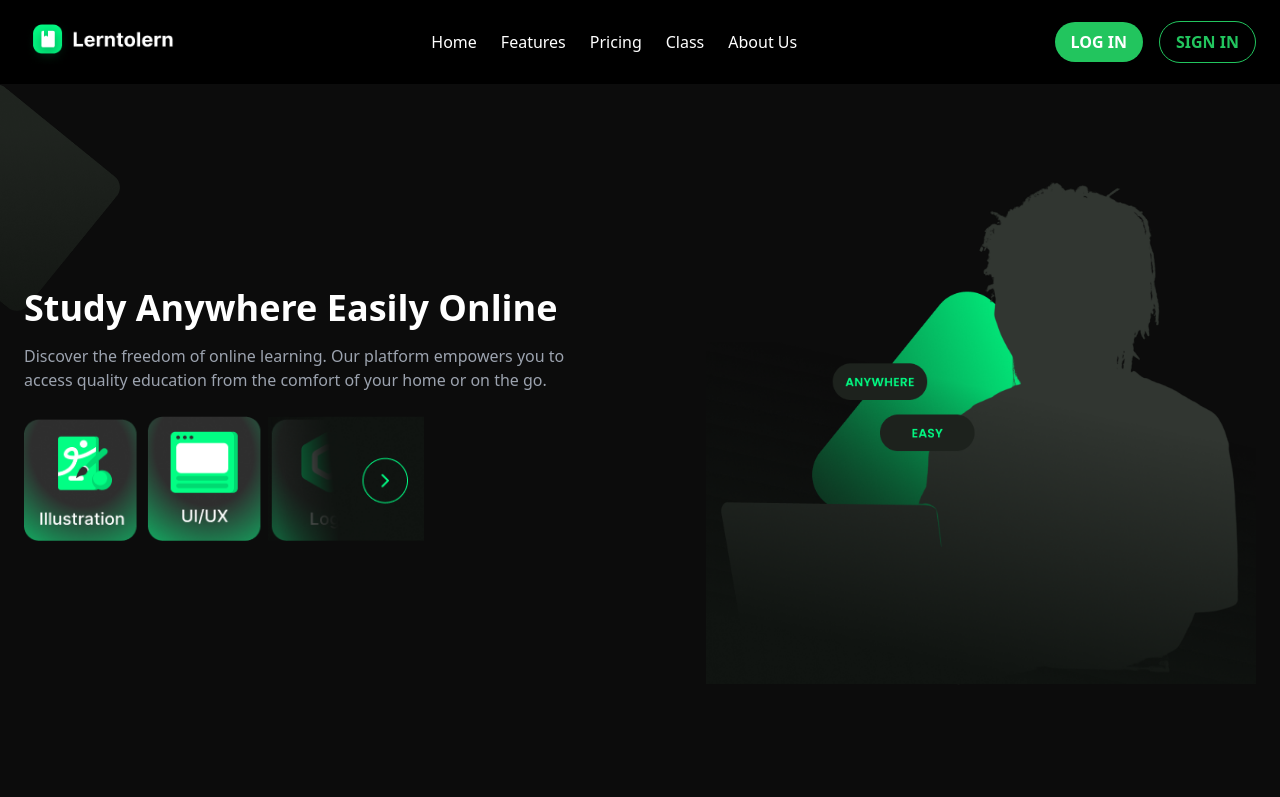
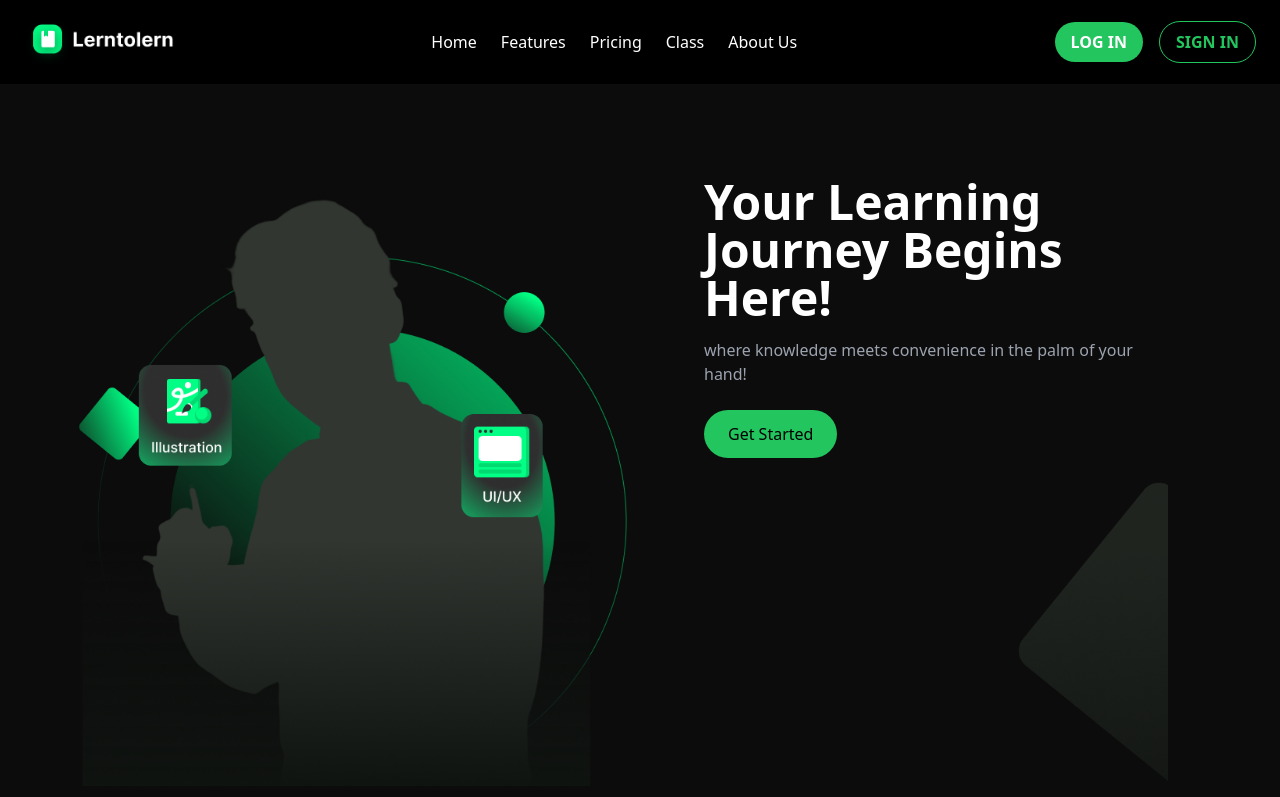
Before and after one commit to gabrielts212/MicrosoftAuthPage, a Next.js app: page / in a window 1280 px wide. Shown: the top 797 px of the page. Built offline with nearby package versions, Linux system fonts and the light colour scheme; what @azure/msal-react would draw is missing.

Commit message:
feat: learning

```diff
--- a/src/components/aboutus/aboutus.js
+++ b/src/components/aboutus/aboutus.js
@@ -6,13 +6,13 @@ const Aboutus = () => {
     <div className="bg-[#0c0c0c] text-white py-12 px-6">
       <div className="container mx-auto flex flex-col md:flex-row items-center justify-center relative pb-20">
         <div className="relative w-full md:w-1/2 flex justify-center items-center space-y-6 md:space-y-0 ">
-          <button className="absolute left-0 bg-green-500 text-white rounded-full p-3 focus:outline-none focus:ring-2 focus:ring-green-400">
+          <button className=" hover:bg-green-400 absolute left-0 bg-green-500 text-white rounded-full p-3 focus:outline-none focus:ring-2 focus:ring-green-400">
             <span className="text-3xl">{"<"}</span>
           </button>
           <div className="relative ">
             <Image src={Imageaboutus} alt="Logo"  objectFit="cover" width={260} height={260}/>
           </div>
-          <button className="absolute right-0 bg-green-500 text-white rounded-full p-3 focus:outline-none focus:ring-2 focus:ring-green-400">
+          <button className=" hover:bg-green-400 absolute right-0 bg-green-500 text-white rounded-full p-3 focus:outline-none focus:ring-2 focus:ring-green-400">
             <span className="text-3xl">{">"}</span>
           </button>
         </div>
--- a/src/components/classe/classe.js
+++ b/src/components/classe/classe.js
@@ -47,7 +47,7 @@ const Classe = () => {
           ))}
         </div>
         <div className="flex justify-center mt-8">
-          <button className="bg-green-500  text-black px-6 py-2 rounded-full hover:bg-green-600 focus:ring-2 focus:ring-green-400">
+          <button className=" hover:bg-green-400 bg-green-500  text-black px-6 py-2 rounded-full hover:bg-green-600 focus:ring-2 focus:ring-green-400">
             Show More
           </button>
         </div>
--- a/src/components/features/features.js
+++ b/src/components/features/features.js
@@ -7,8 +7,8 @@ import Backgroundtext from "../../assets/backgroundtext.png";
 const Features = () => {
   return (
     <div className="relative bg-[#0c0c0c] text-white py-12 px-6 flex justify-center">
-      <div className="absolute inset-0">
-        <Image src={Backgroundtext} alt="Background" width={120} height={120} />
+      <div className="absolute inset-0   ">
+        <Image src={Backgroundtext} alt="Background" width={150} height={120} />
       </div>
       <div className="relative max-w-7xl w-full flex flex-col lg:flex-row items-center justify-between ">
         <div className="w-full lg:w-1/2 text-center lg:text-left mb-12 lg:mb-0 lg:pr-8">
--- a/src/components/footer/footer.js
+++ b/src/components/footer/footer.js
@@ -22,16 +22,16 @@ const Footer = () => {
             <Link href="/">
               <span className="hover:text-green-500 cursor-pointer">Home</span>
             </Link>
-            <Link href="/features">
+            <Link href="/">
               <span className="hover:text-green-500 cursor-pointer">Features</span>
             </Link>
-            <Link href="/pricing">
+            <Link href="/">
               <span className="hover:text-green-500 cursor-pointer">Pricing</span>
             </Link>
-            <Link href="/class">
+            <Link href="/">
               <span className="hover:text-green-500 cursor-pointer">Class</span>
             </Link>
-            <Link href="/about-us">
+            <Link href="/">
               <span className="hover:text-green-500 cursor-pointer">About Us</span>
             </Link>
           </nav>
--- a/src/components/header/header.js
+++ b/src/components/header/header.js
@@ -45,22 +45,22 @@ const Header = () => {
               Home
             </span>
           </Link>
-          <Link href="/features" passHref>
+          <Link href="/" passHref>
             <span className="block mt-4 lg:inline-block lg:mt-0 text-white hover:text-green-400 cursor-pointer">
               Features
             </span>
           </Link>
-          <Link href="/pricing" passHref>
+          <Link href="/" passHref>
             <span className="block mt-4 lg:inline-block lg:mt-0 text-white hover:text-green-400 cursor-pointer">
               Pricing
             </span>
           </Link>
-          <Link href="/class" passHref>
+          <Link href="/" passHref>
             <span className="block mt-4 lg:inline-block lg:mt-0 text-white hover:text-green-400 cursor-pointer">
               Class
             </span>
           </Link>
-          <Link href="/about-us" passHref>
+          <Link href="/" passHref>
             <span className="block mt-4 lg:inline-block lg:mt-0 text-white hover:text-green-400 cursor-pointer">
               About Us
             </span>
--- a/src/components/learning/learning.js
+++ b/src/components/learning/learning.js
@@ -1,52 +1,39 @@
 import Image from 'next/image';
+import Imagehome from "../../assets/imagehome.png";
+import Imagelateral from "../../assets/imagelateral.png";
 
 const Learning = () => {
   return (
-    <div className="bg-[#0c0c0c] text-white py-12 px-6">
-      <div className="container mx-auto flex flex-col lg:flex-row items-center justify-between">
-        <div className="relative w-full lg:w-1/2 flex justify-center lg:justify-start mb-12 lg:mb-0">
-          <div className="relative w-72 h-72">
-            {/* <Image
-              src="/mnt/data/image.png"
-              alt="Online Learning"
-              layout="fill"
-              objectFit="cover"
-              className="rounded-full"
-            /> */}
-            <div className="absolute top-0 left-0 flex flex-col items-center space-y-2">
-              <div className="relative w-16 h-16 mb-2">
-                {/* <Image
-                  src="/mnt/data/image.png"
-                  alt="Illustration"
-                  layout="fill"
-                  objectFit="cover"
-                  className="rounded-lg"
-                /> */}
-              </div>
-              <span>Illustration</span>
-            </div>
-            <div className="absolute bottom-0 right-0 flex flex-col items-center space-y-2">
-              <div className="relative w-16 h-16 mb-2">
-                {/* <Image
-                  src="/mnt/data/image.png"
-                  alt="UI/UX"
-                  layout="fill"
-                  objectFit="cover"
-                  className="rounded-lg"
-                /> */}
-              </div>
-              <span>UI/UX</span>
-            </div>
-          </div>
+    <div className="relative bg-[#0c0c0c] text-white min-h-screen flex flex-col lg:flex-row items-center justify-center lg:justify-between px-4 lg:px-16">
+      <div className="w-full lg:w-1/2 flex items-center justify-center p-4 lg:p-0">
+        <div className="relative">
+          <Image
+            src={Imagehome}
+            alt="Background Image"
+            width={550}
+            height={550}
+            className="object-contain"
+          />
         </div>
-        <div className="lg:w-1/2 text-center lg:text-left">
-          <h2 className="text-4xl font-bold mb-4">Your Learning Journey Begins Here!</h2>
-          <p className="text-gray-400 mb-6">
-            Where knowledge meets convenience in the palm of your hand!
-          </p>
-          <button className="bg-green-500 text-white px-6 py-2 rounded-full hover:bg-green-600 focus:ring-2 focus:ring-green-400">
-            Get Started
-          </button>
+      </div>
+      <div className="w-full lg:w-1/2 flex flex-col justify-center items-center lg:items-start p-4 lg:p-12 lg:pl-16">
+        <h2 className="text-3xl lg:text-5xl font-bold mb-4 text-center lg:text-left max-w-md">
+          Your Learning Journey Begins Here!
+        </h2>
+        <p className="text-gray-400 mb-6 text-center lg:text-left max-w-md">
+          where knowledge meets convenience in the palm of your hand!
+        </p>
+        <button className="bg-green-500 text-black px-6 py-3 rounded-full mb-6 hover:bg-green-400 transition-colors duration-300">
+          Get Started
+        </button>
+        <div className="relative w-full flex justify-center lg:justify-end">
+          <Image
+            src={Imagelateral}
+            alt="Right Image"
+            width={150}
+            height={150}
+            className="object-contain"
+          />
         </div>
       </div>
     </div>
--- a/src/components/pricing/pricing.js
+++ b/src/components/pricing/pricing.js
@@ -50,7 +50,7 @@ const PricingClass = () => {
           ))}
         </div>
         <div className="flex justify-center mt-8">
-          <button className="bg-green-500 text-black px-6 py-2 rounded-full hover:bg-green-600 focus:ring-2 focus:ring-green-400">
+          <button className=" hover:bg-green-400 bg-green-500 text-black px-6 py-2 rounded-full hover:bg-green-600 focus:ring-2 focus:ring-green-400">
             Show All Class
           </button>
         </div>
--- a/src/pages/index.js
+++ b/src/pages/index.js
@@ -4,14 +4,13 @@ import Header from "../components/header/header";
 import Footer from "../components/footer/footer";
 import Pricing from "../components/pricing/pricing";
 import Features from "../components/features/features";
-
-// import Learning from "../components/learning/learning";
+import Learning from "../components/learning/learning";
 
 export default function Home() {
   return (
     <div className="bg-[#0c0c0c]">
       <Header />
-      {/* <Learning/> */}
+      <Learning />
       <Features />
       <Pricing />
       <Classe />
```
Also changed, not shown: src/assets/imagehome.png (added), src/assets/imagelateral.png (added).
